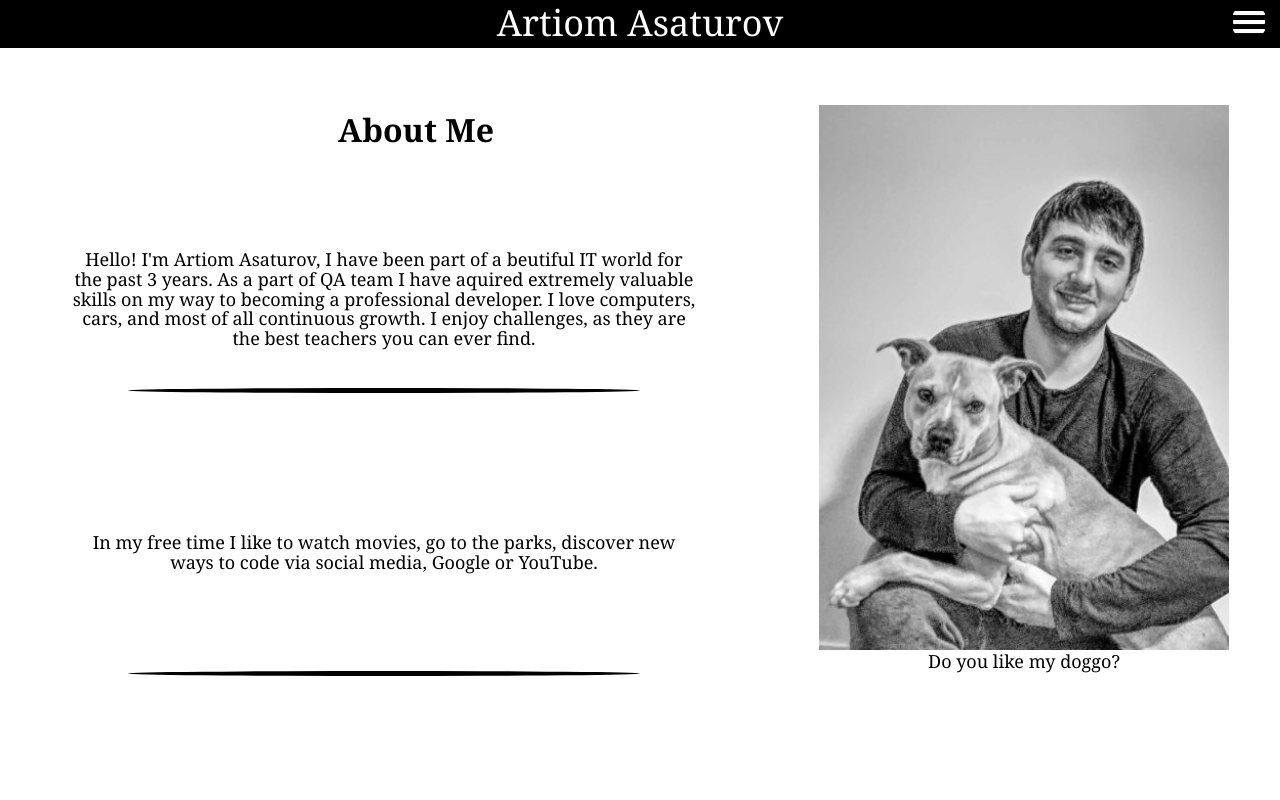
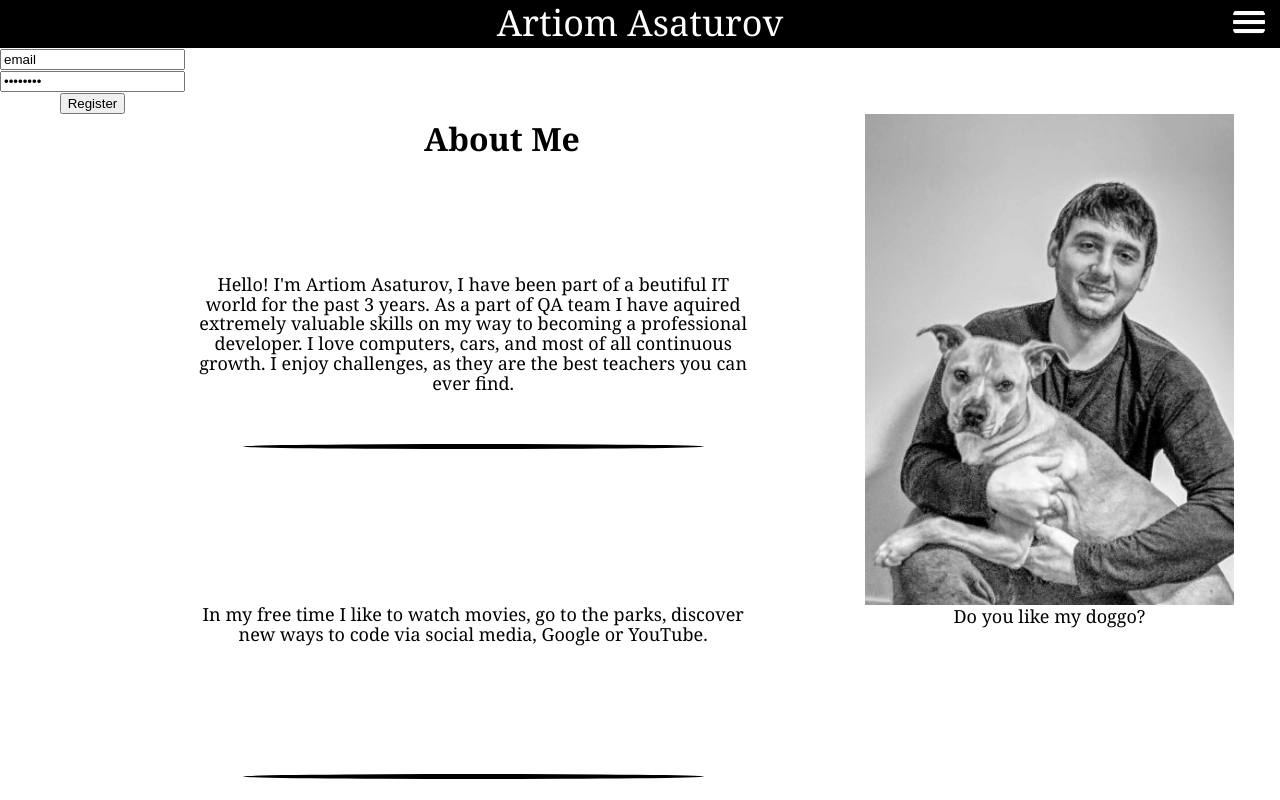
Before and after one commit to defstiller/mobileFirst, a website: page index.html in a window 1280 px wide. Shown: the top 800 px of the page. Drawn offline with Linux system fonts and the light colour scheme.

Commit message:
firebase DB test

```diff
--- a/index.html
+++ b/index.html
@@ -102,12 +102,22 @@
     <div class="textDivider" id="divFive"></div>
 
 
+
+
+    <form>
+    <input type="email" id="emailReg" value="email"></input>
+    <input type="password" id="passReg" value="password"></input>
+    <input type="submit" id="submitReg"value="Register" onsubmit="return createUserWithEmailAndPassword(email, password)">
+    </form>
+
+
+
+
     </main> <!-- ABOUT ME ENDS -->
         <div id="funFacts">
             <button onmousedown="generateRandom()">Fun Facts Generator</button>
             <p id="funFactsLocation"></p>
     <footer>
-
         <p>Thank you for visiting! &#128075 </p>
 
     </footer>
@@ -226,9 +236,7 @@
                 checkHiddenHam.style.display="none";
             }
         }
-
     </script>
-
 
 
 
@@ -258,6 +266,21 @@
         // Initialize Firebase
         firebase.initializeApp(firebaseConfig);
         firebase.analytics();
+
+                // AUTH Firebase
+
+                firebase.auth().createUserWithEmailAndPassword(email, password)
+                .then((userCredential) => {
+                // Signed in
+                var user = userCredential.user;
+                // ...
+                })
+                .catch((error) => {
+                var errorCode = error.code;
+                var errorMessage = error.message;
+                // ..
+                });
+
         </script>
 
 
```
